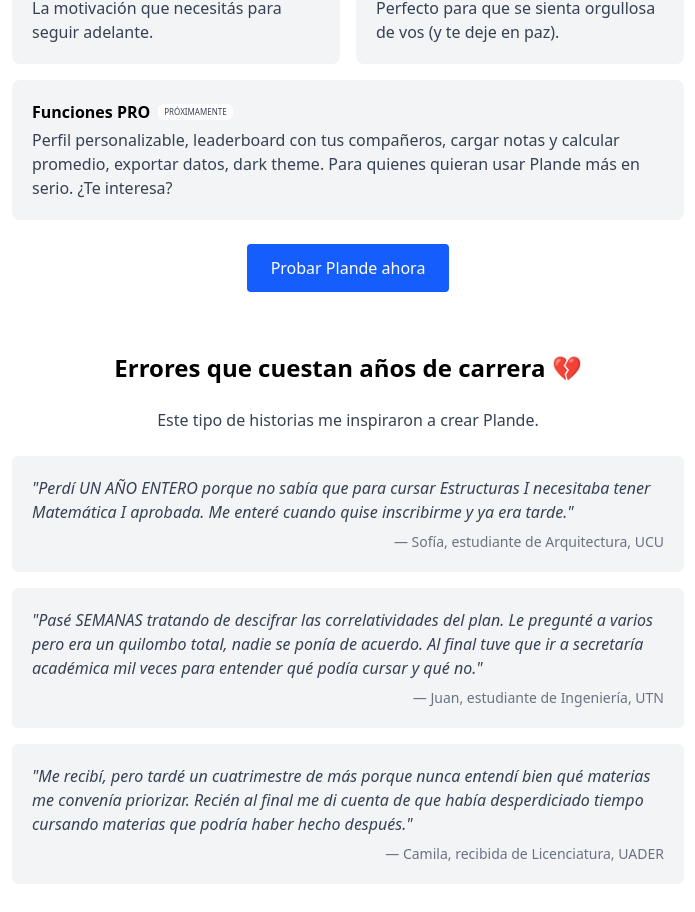
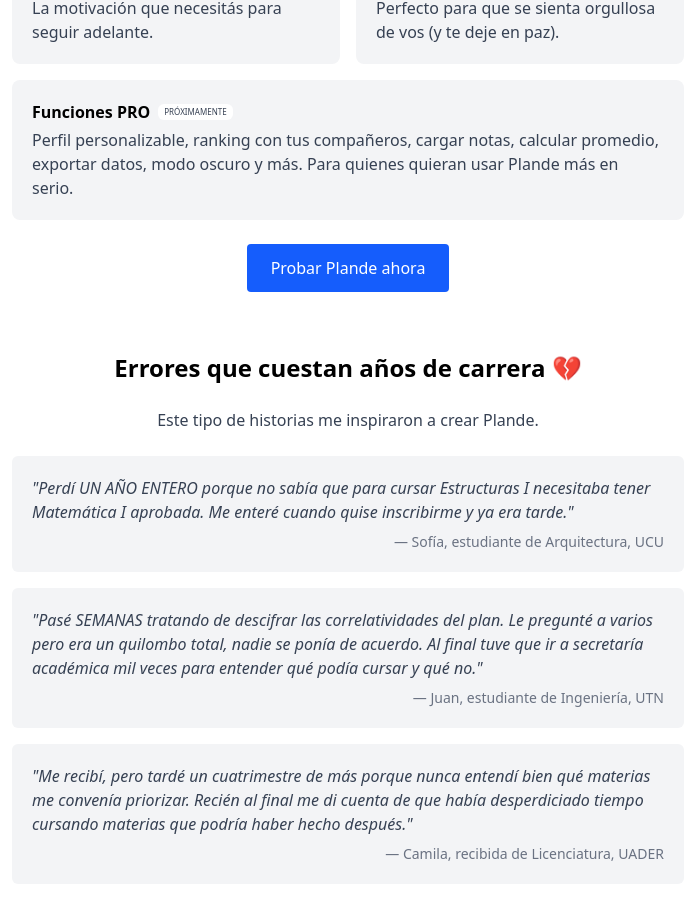
Before and after one commit to valentincostam/plande, a SvelteKit app: page / in a window 1280 px wide. Shown: the part 974-1886 px from the top of the page, without its empty margins (292-987 px from the left). Built offline with nearby package versions, Linux system fonts and the light colour scheme.

Commit message:
Update text in +page.svelte: changed "leaderboard" to "ranking" and streamlined description for clarity and conciseness.

```diff
--- a/src/routes/+page.svelte
+++ b/src/routes/+page.svelte
@@ -89,8 +89,8 @@
 						>
 					</h3>
 					<p class="text-gray-700">
-						Perfil personalizable, leaderboard con tus compañeros, cargar notas y calcular promedio,
-						exportar datos, dark theme. Para quienes quieran usar Plande más en serio. ¿Te interesa?
+						Perfil personalizable, ranking con tus compañeros, cargar notas, calcular promedio,
+						exportar datos, modo oscuro y más. Para quienes quieran usar Plande más en serio.
 					</p>
 				</div>
 			</div>
```
